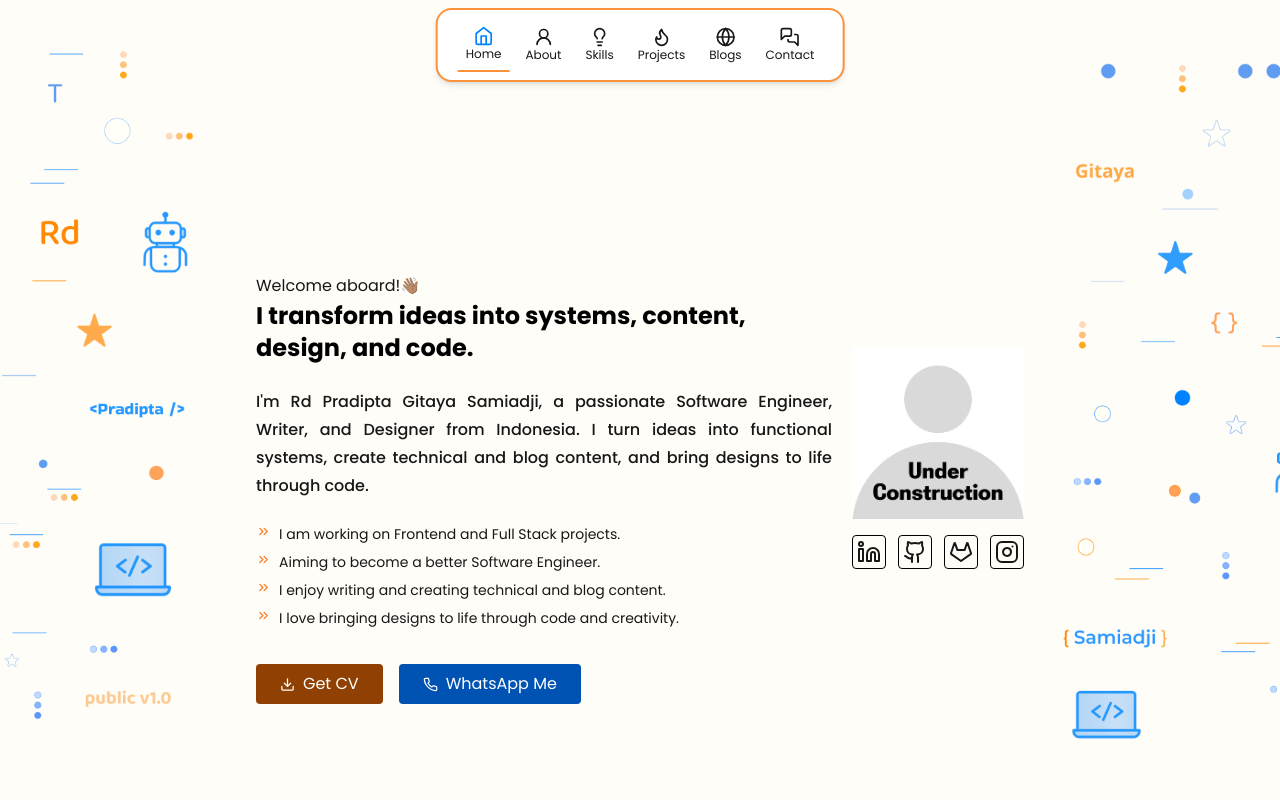
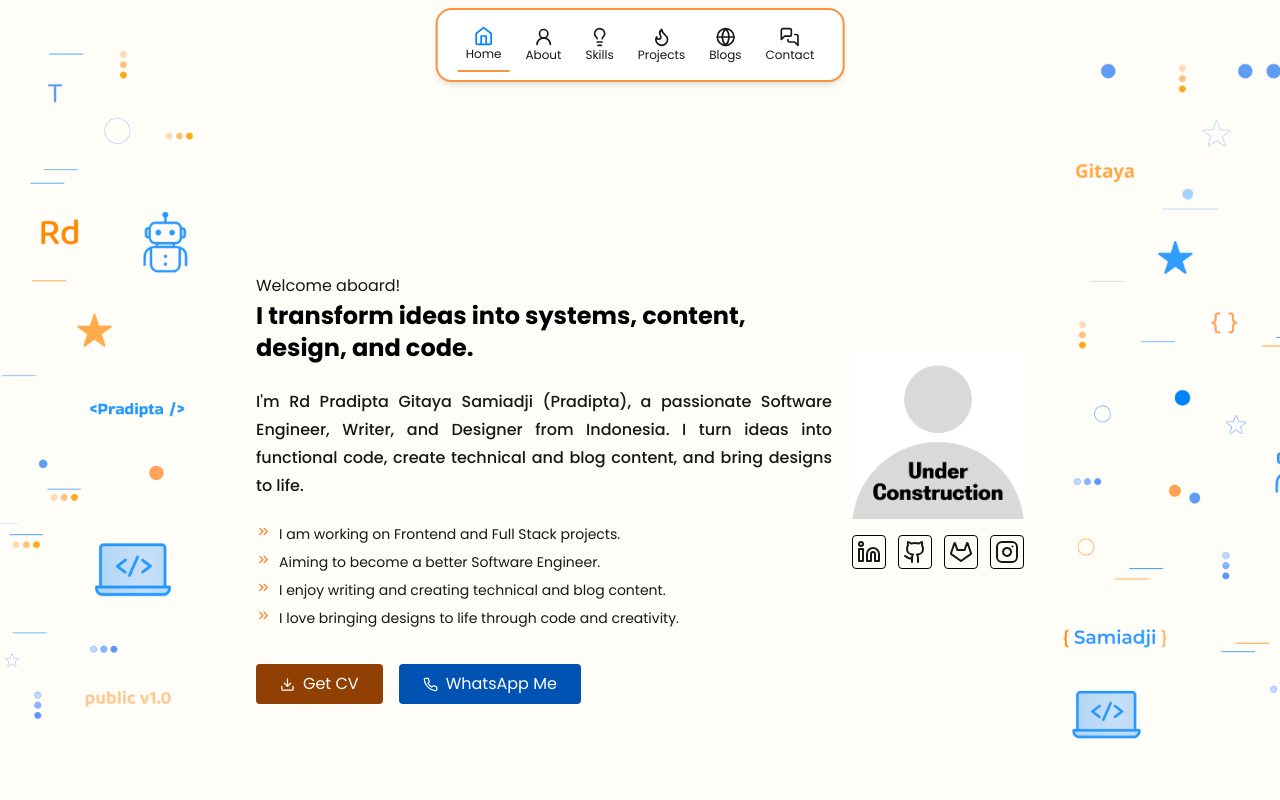
Before and after one commit to Diptags/pradipta-personal-page, a Next.js app: page / in a window 1280 px wide. Shown: the top 800 px of the page. Built offline with nearby package versions, Linux system fonts and the light colour scheme.

Commit message:
Text Adjustments

```diff
--- a/components/ui/HomeContent.jsx
+++ b/components/ui/HomeContent.jsx
@@ -42,7 +42,7 @@ const SocialIcons = ({ socials }) => (
 const GreetingSection = ({ greeting, tagline, intro }) => (
   <div className="flex-1">
     <span className="leading-7 flex items-center gap-2 font-light">
-      {greeting}👋🏽
+      {greeting}
     </span>
     <h1 className="text-black text-2xl font-poppins-bold">{tagline}</h1>
     <p className="font-poppins-medium text-justify my-6 leading-7 font-light">
--- a/constants/page-data/about.js
+++ b/constants/page-data/about.js
@@ -3,7 +3,7 @@ export const aboutPageData = {
   story_title: "👋🏽 Hi, Pradipta here!",
   name: "Rd Pradipta Gitaya Samiadji (Pradipta)",
   about: `
-    a software engineer driven by a passion for creating seamless, high-performing front-end experiences. I've had the opportunity to work with diverse technologies and in various environments.
+    I'm a Software Engineer driven by a passion for creating seamless, high-performing front-end experiences. I've had the opportunity to work with diverse technologies and various environments.
     Although front-end development is my main area of expertise, I excel as a generalist—bringing together full-stack skills to tackle complex problems.
     My experience in developer tooling has deepened my interest in building solutions that help fellow developers boost their efficiency and productivity.
 
--- a/constants/page-data/home.js
+++ b/constants/page-data/home.js
@@ -11,8 +11,8 @@ export const homePageData = {
   greeting: "Welcome aboard!",
   tagline: "I transform ideas into systems, content, design, and code.",
   intro: `
-    I'm Rd Pradipta Gitaya Samiadji, a passionate Software Engineer, Writer, and Designer from Indonesia.
-    I turn ideas into functional systems, create technical and blog content, and bring designs to life through code.
+    I'm Rd Pradipta Gitaya Samiadji (Pradipta), a passionate Software Engineer, Writer, and Designer from Indonesia.
+    I turn ideas into functional code, create technical and blog content, and bring designs to life.
   `,
 
   // Current Status
--- a/pages/about.jsx
+++ b/pages/about.jsx
@@ -42,7 +42,7 @@ const Introduction = ({ name, about }) => (
     <p
       className="info text-justify"
       dangerouslySetInnerHTML={{
-        __html: `Greetings! I'm <span class="font-bold">${name}</span>, ${about}`,
+        __html: `${about}`,
       }}
     />
   </div>
```
